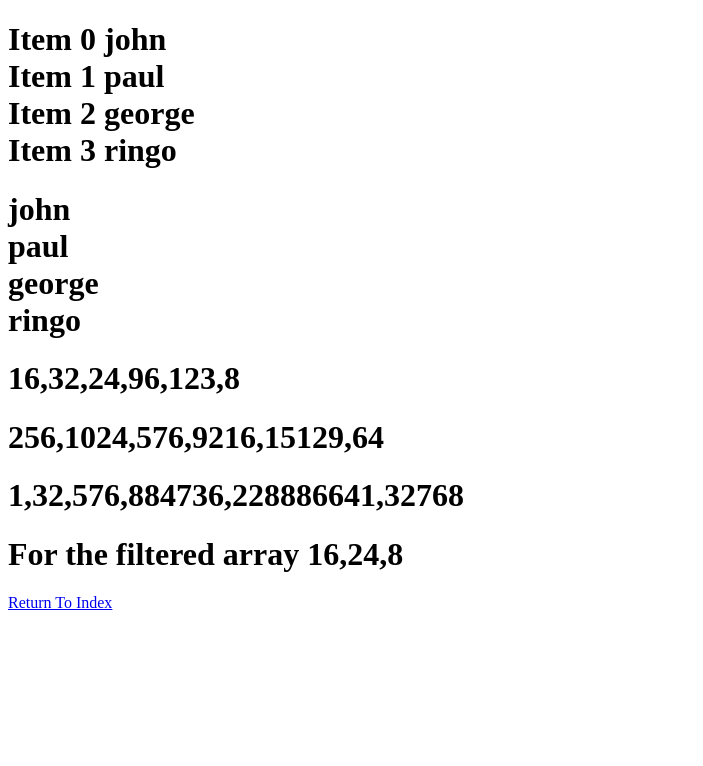
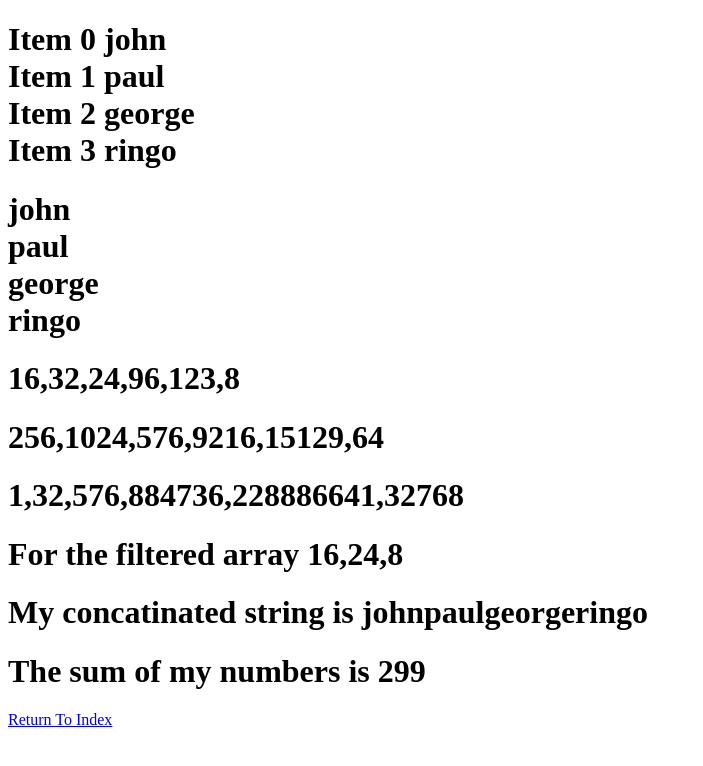
Before and after one commit to drbatnott/JavaScriptLive, a plain HTML site: page foreachjavascriptdemo.html in a window 1280 px wide. Shown: the whole page, without its empty margins (0-703 px from the left). Drawn offline with Linux system fonts and the light colour scheme.

Commit message:
Reduce worked on a callback function for strings and numbers! Because generally JavaScript treats things that look like numbers as numbers

```diff
--- a/foreachjavascriptdemo.html
+++ b/foreachjavascriptdemo.html
@@ -21,6 +21,9 @@
         function LessThan32Filter(value, index, array) {
             return value < 32;
         }
+        function ReduceArray(output, value, index, array) {
+            return output + value;
+        }
     </script>
 </head>
 <body>
@@ -30,7 +33,8 @@
     <h1 id="demo4">One More Line</h1>
     <h1 id="demo5">Nothing Needed</h1>
     <h1 id="demo6">For the filtered array</h1>
-
+    <h1 id="demo7">My concatinated string is </h1>
+    <h1 id="demo8">The sum of my numbers is </h1>
     <a href="index.html">Return To Index</a>
     <script>
         const stringThings = ["john", "paul", "george", "ringo"];
@@ -48,7 +52,10 @@
         let txt1 = "";
         stringThings.forEach(myFunction2);
         document.getElementById("demo2").innerHTML = txt1;
-
+        let outputString = stringThings.reduce(ReduceArray);
+        document.getElementById("demo7").innerHTML += outputString;
+        let sum = numberThings.reduce(ReduceArray);
+        document.getElementById("demo8").innerHTML += sum;
     </script>
 </body>
 </html>
```
